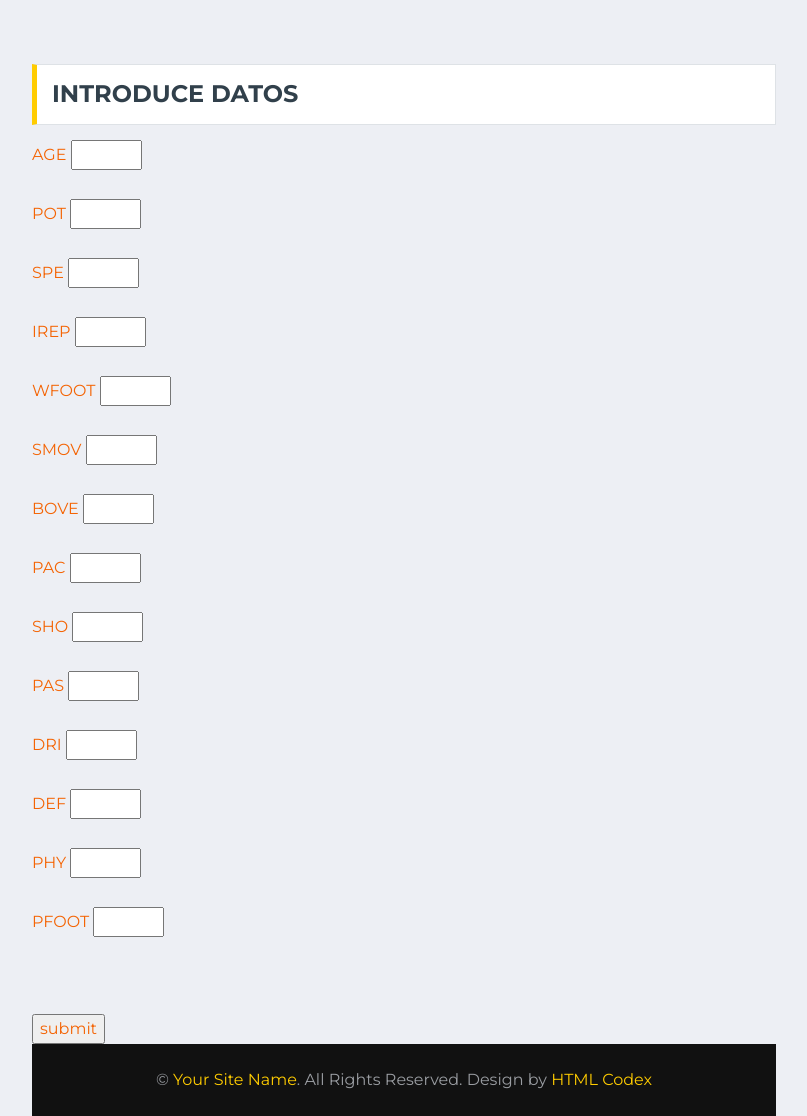
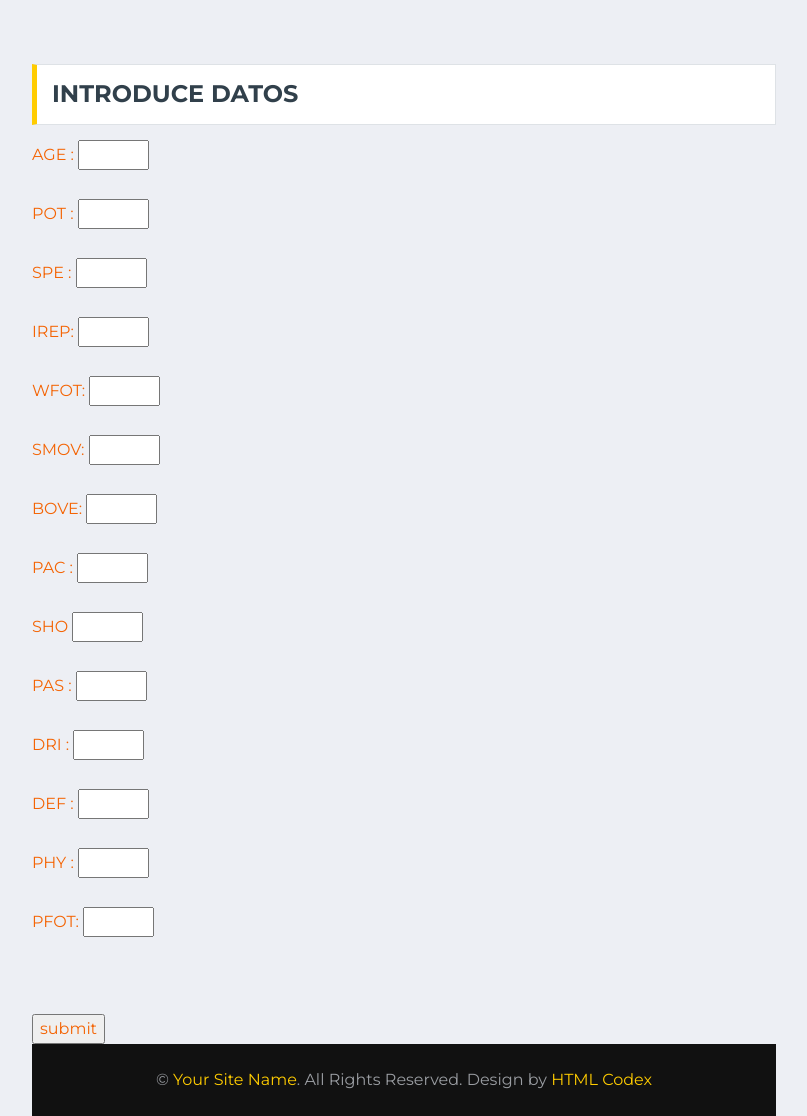
Before and after one commit to dacafra11/Fifa_ML, a Flask app: page /result in a window 1280 px wide. Shown: the part 64-1180 px from the top of the page, without its empty margins (46-853 px from the left). Run offline with Flask 2, Linux system fonts and the light colour scheme; parts of the project's set-up code (start-up, migrations or seed data) failed here and were passed over; some libraries are stand-ins or nearby versions.

Commit message:
Update Pred_m.html

```diff
--- a/templates/Pred_m.html
+++ b/templates/Pred_m.html
@@ -64,42 +64,42 @@
                             <div style="width: 30%";>
                             <form action="https://fifa-app-ml.herokuapp.com/result" method="post">
 
-                                <label style="color: rgb(244, 100, 4)" for="s_1"> AGE</label>
+                                <label style="color: rgb(244, 100, 4)" for="s_1"> AGE :</label>
                                 <input type="number" min="0" max="1" step="0.01" id="s_1" name="s_1" required>
                                 <br>
                                 <br>
 
-                                <label style="color: rgb(244, 100, 4)" for="s_2"> POT</label>
+                                <label style="color: rgb(244, 100, 4)" for="s_2"> POT :</label>
                                 <input type="number" min="0" max="1" step="0.01"id="s_2" name="s_2" required>
                                 <br>
                                 <br>
 
-                                <label style="color: rgb(244, 100, 4)" for="s_3"> SPE</label>
+                                <label style="color: rgb(244, 100, 4)" for="s_3"> SPE :</label>
                                 <input type="number" min="0" max="1" step="0.01" id="s_3" name="s_3" required>
                                 <br>
                                 <br>
 
-                                <label style="color: rgb(244, 100, 4)"for="s_4"> IREP</label>
+                                <label style="color: rgb(244, 100, 4)"for="s_4">  IREP:</label>
                                 <input type="number" min="0" max="1" step="0.01" id="s_4" name="s_4" required>
                                 <br>
                                 <br>
 
-                                <label style="color: rgb(244, 100, 4)" for="s_5"> WFOOT</label>
+                                <label style="color: rgb(244, 100, 4)" for="s_5"> WFOT:</label>
                                 <input type="number" min="0" max="1" step="0.01" id="s_5" name="s_5" required>
                                 <br>
                                 <br>
 
-                                <label style="color: rgb(244, 100, 4)" for="s_6"> SMOV</label>
+                                <label style="color: rgb(244, 100, 4)" for="s_6"> SMOV:</label>
                                 <input type="number" min="0" max="1" step="0.01" id="s_6" name="s_6" required>
                                 <br>
                                 <br>
 
-                                <label style="color: rgb(244, 100, 4)" for="s_7"> BOVE</label>
+                                <label style="color: rgb(244, 100, 4)" for="s_7"> BOVE:</label>
                                 <input type="number" min="0" max="1" step="0.01" id="s_7" name="s_7" required>
                                 <br>
                                 <br>
 
-                                <label style="color: rgb(244, 100, 4)" for="s_8"> PAC</label>
+                                <label style="color: rgb(244, 100, 4)" for="s_8"> PAC :</label>
                                 <input type="number" min="0" max="1" step="0.01" id="s_8" name="s_8" required>
                                 <br>
                                 <br>
@@ -109,27 +109,27 @@
                                 <br>
                                 <br>
 
-                                <label style="color: rgb(244, 100, 4)" for="s_10"> PAS</label>
+                                <label style="color: rgb(244, 100, 4)" for="s_10"> PAS :</label>
                                 <input type="number" min="0" max="1" step="0.01" id="s_10" name="s_10" required>
                                 <br>
                                 <br>
 
-                                <label style="color: rgb(244, 100, 4)" for="s_11"> DRI</label>
+                                <label style="color: rgb(244, 100, 4)" for="s_11"> DRI :</label>
                                 <input type="number" min="0" max="1" step="0.01" id="s_11" name="s_11" required>
                                 <br>
                                 <br>
 
-                                <label style="color: rgb(244, 100, 4)" for="s_12"> DEF</label>
+                                <label style="color: rgb(244, 100, 4)" for="s_12"> DEF :</label>
                                 <input type="number" min="0" max="1" step="0.01" id="s_12" name="s_12" required>
                                 <br>
                                 <br>
 
-                                <label style="color: rgb(244, 100, 4)" for="s_13"> PHY</label>
+                                <label style="color: rgb(244, 100, 4)" for="s_13"> PHY :</label>
                                 <input type="number" min="0" max="1" step="0.01" id="s_13" name="s_13" required>
                                 <br>
                                 <br>
 
-                                <label style="color: rgb(244, 100, 4)" for="s_14"> PFOOT</label>
+                                <label style="color: rgb(244, 100, 4)" for="s_14"> PFOT:</label>
                                 <input type="number" min="0" max="1" step="0.01" id="s_14" name="s_14" required>
                                 <br>
                                 <br>
```
